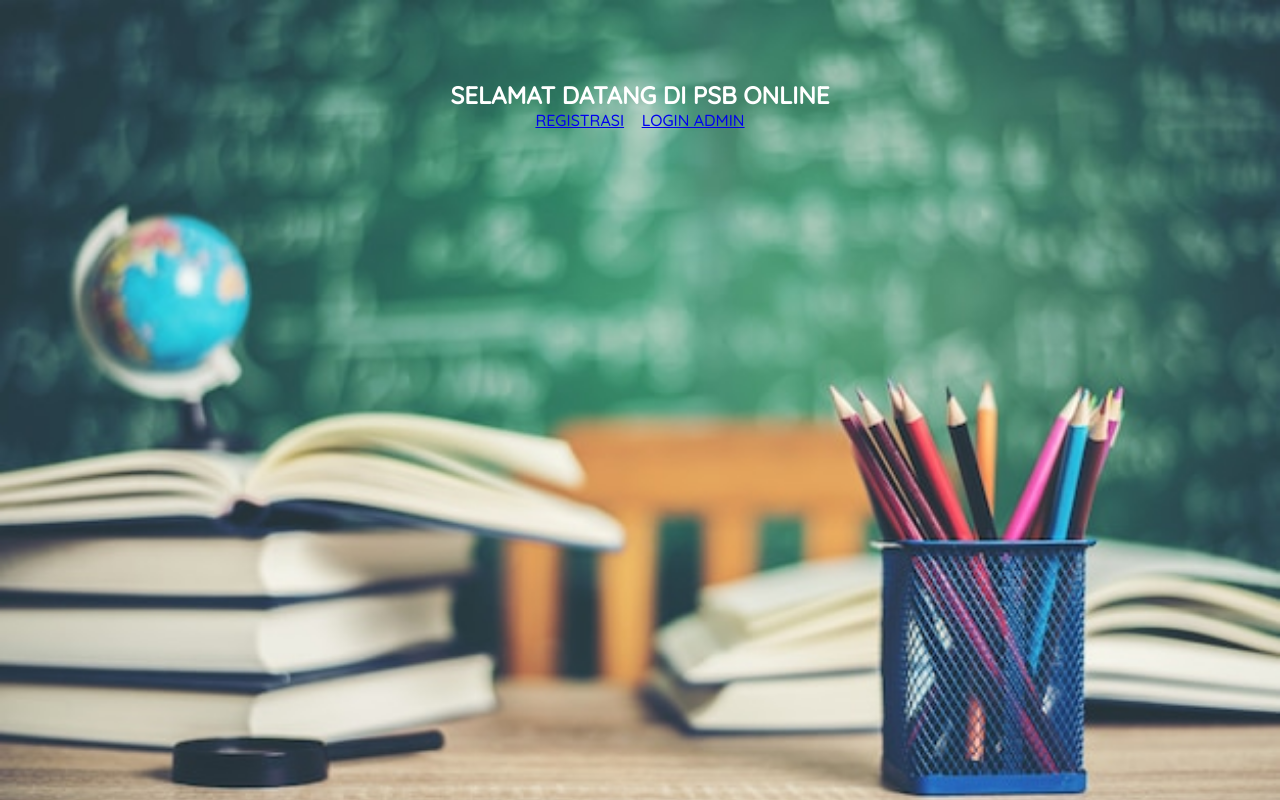
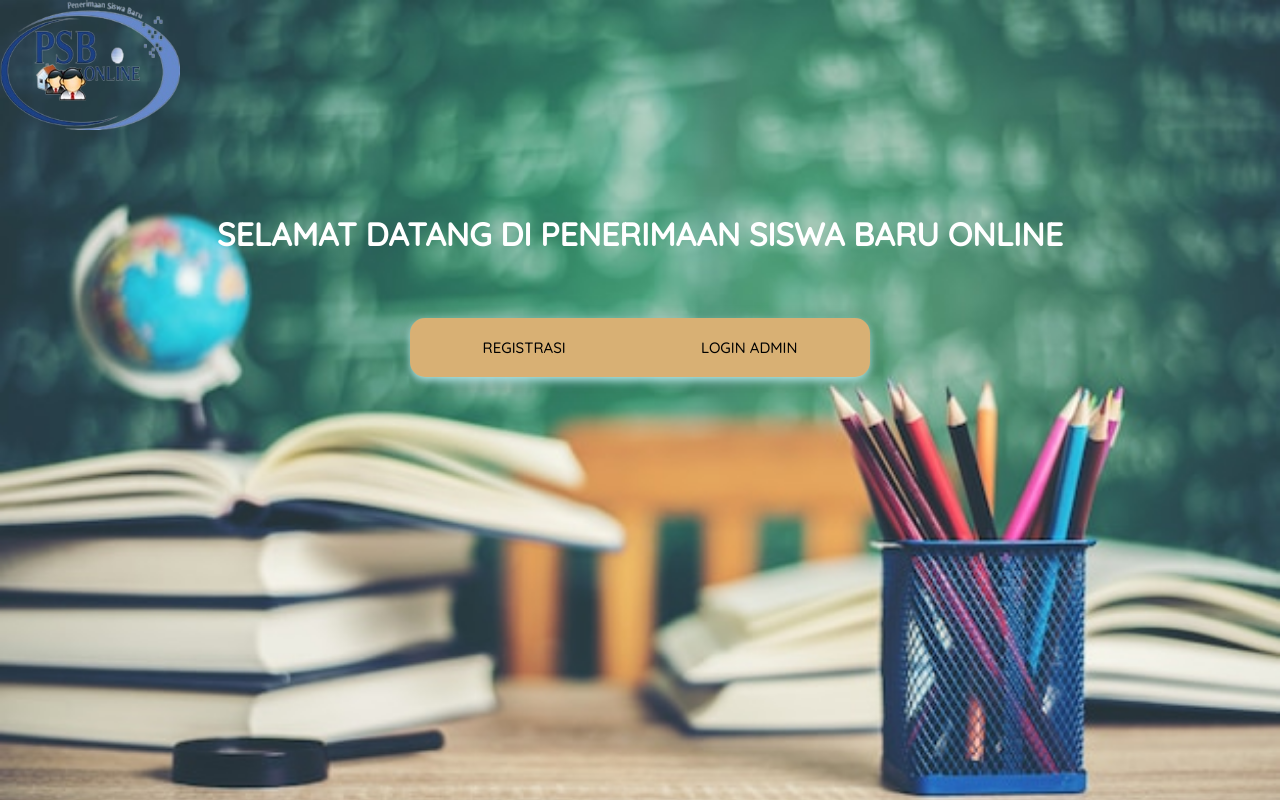
Before and after one commit to FawwazIkbar/Kel-8_projek-PPW, a PHP site: page / in a window 1280 px wide. Run offline with PHP 8.4, Linux system fonts and the light colour scheme.

Commit message:
Update index.php

```diff
--- a/index.php
+++ b/index.php
@@ -17,17 +17,25 @@
 </head>
 <body>
 
-    <section>
+    <div class="container">
 
-    <h1 class="t-color"><CENTER>SELAMAT DATANG DI PSB ONLINE</CENTER></h1>
+        <img src="logoPSB.png" alt="logoPNB" width="180">
 
-        <div class="btn6">
-            <center>
-                <a href="registrasi.php">REGISTRASI</a> &nbsp;&nbsp;
-                <a href="login.php">LOGIN ADMIN</a>
-            </center>
-        </div>
-    </section>
+        <h1 class="t-color"><CENTER>SELAMAT DATANG DI PENERIMAAN SISWA BARU ONLINE</CENTER></h1>
+
+        <CENTER>
+        <ul>
+            <li class="menu">
+                <a href="registrasi.php" class="text">REGISTRASI</a>
+            </li>
+            <li class="menu">
+                <a href="login.php" class="text">LOGIN ADMIN</a>
+            </li>
+        </ul>
+        </CENTER>
+
+
+    </div>
 
 </body>
 </html>
```
